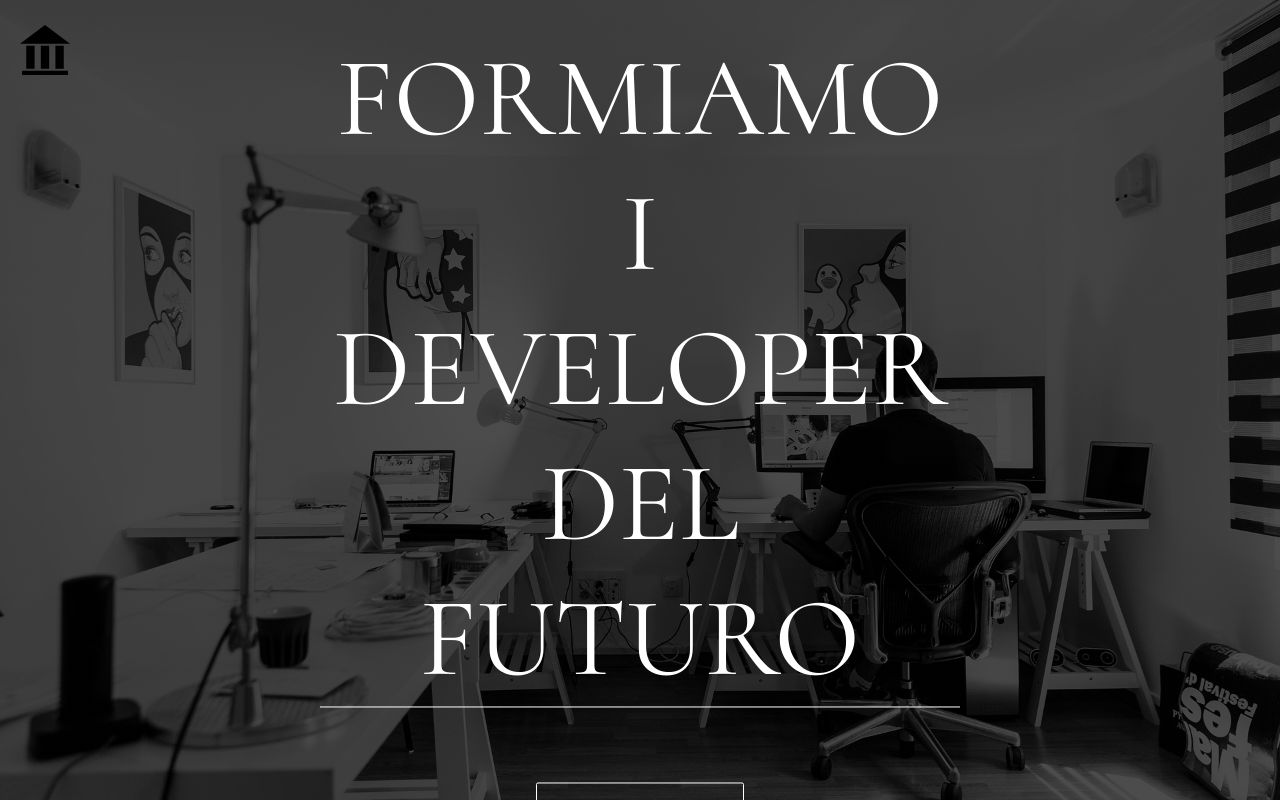
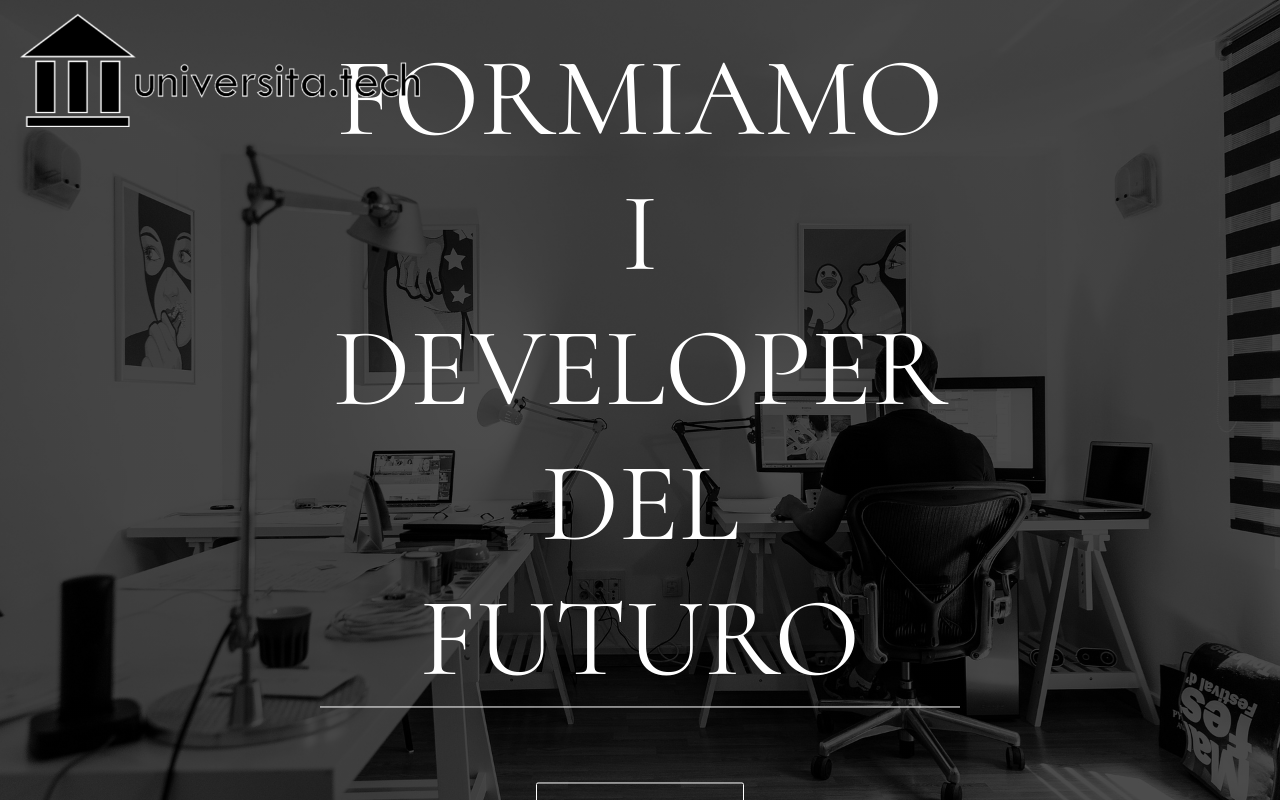
Before and after one commit to robdll/unitech, an Angular app: page / in a window 1280 px wide. Shown: the top 802 px of the page. Built offline with nearby package versions, Linux system fonts and the light colour scheme.

Commit message:
addin stuff

```diff
--- a/src/app/main/main.component.html
+++ b/src/app/main/main.component.html
@@ -1,6 +1,6 @@
 <nav>
   <div class="nav-slice">
-    <img class="logo" src="../../assets/iconmonstr-bank-1.svg">
+    <img class="logo" src="../../assets/logo.png">
   </div>
   <div class="nav-slice">
       <!-- <a class="nav-link">Roby</a>
@@ -43,11 +43,10 @@
       </p>
     </div>
   </div>
-    <div class="icons-container">
-          <a class="icons-text">Formazione<img class="icons" src="../../assets/noun_education_1817512.svg"></a>
-          <a class="icons-text">Supporto alla scelta<img class="icons" src="../../assets/noun_direction_2093067.svg"></a>
-          <a class="icons-text">Contratto lavorativo<img class="icons" src="../../assets/noun_contract_540382.svg"></a>
-    </div>
+  <div class="timeline-container">
+    <h2 class="main-title-copy" data-aos="fade-up-right">formazione degli sviluppatori del futuro</h2>
+    <img class="future-2" src="../../assets/stop.png" data-aos="fade-up-left">
+  </div>
     <div class="text-grid">
         <div class="form-container">
           <h3 class="form-title">Contattaci</h3>
--- a/src/app/main/main.component.scss
+++ b/src/app/main/main.component.scss
@@ -104,11 +104,9 @@ nav{
 }
 
 .logo{
-  width: 50px;
-  padding: 15px;
-  width: 50px;
+  width: 400px;
   padding: 20px;
-  margin-top: 40px;
+  margin-top: 80px;
 }
 
 article{
@@ -136,6 +134,9 @@ article{
 
 .future{
   width: 70%;
+}
+.future-2{
+  width: 40%;
 }
 
 .form-title{
--- a/src/index.html
+++ b/src/index.html
@@ -6,7 +6,6 @@
   <base href="/">
   <link href="https://fonts.googleapis.com/css?family=Cormorant" rel="stylesheet">
   <link href="https://fonts.googleapis.com/css?family=Cormorant|Raleway" rel="stylesheet">
-  <link rel="stylesheet" href="https://unpkg.com/aos@next/dist/aos.css" />
   <meta name="viewport" content="width=device-width, initial-scale=1">
   <link rel="icon" type="image/x-icon" href="favicon.ico">
 </head>
```
Also changed, not shown: src/assets/logo.png (added), src/assets/stop.png (added).
